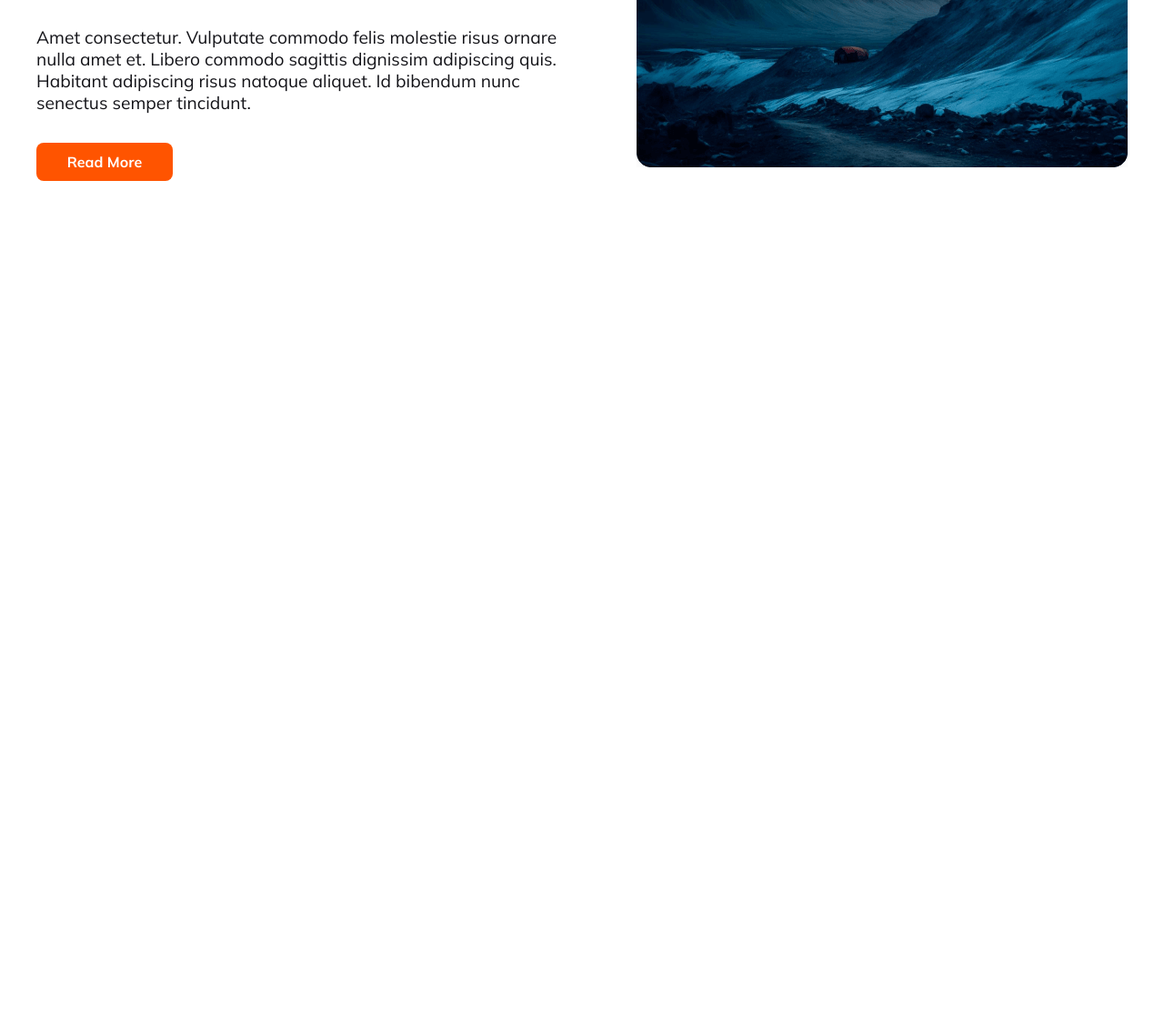
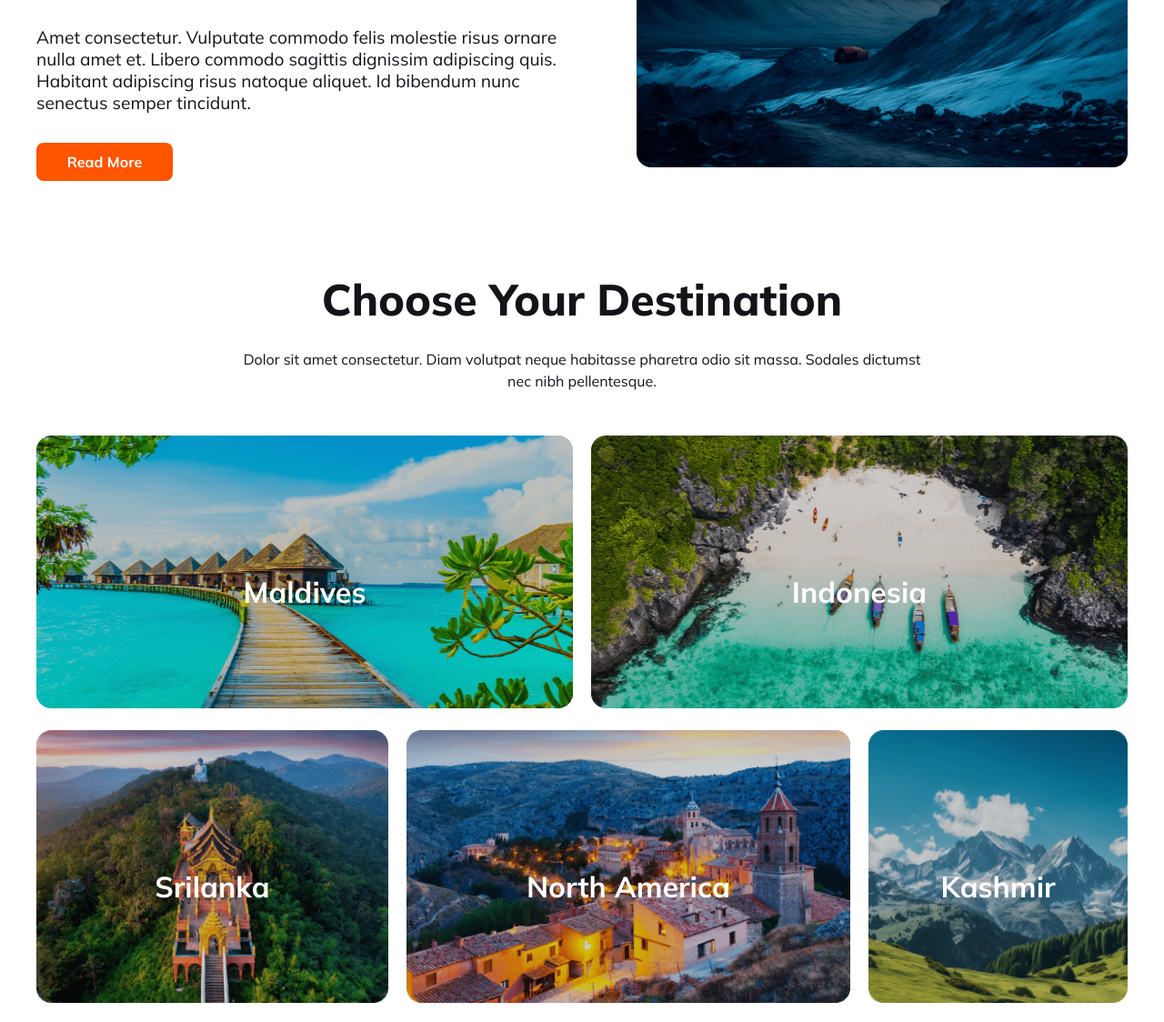
Before and after one commit to developernagor/hero-travel, a plain HTML site: page index.html in a window 1280 px wide. Shown: the part 1046-2170 px from the top of the page at 91% size. Before the commit the page ends 1345 px from the top, so only its background shows below. Drawn offline with Linux system fonts and the light colour scheme.

Commit message:
complete destination section

```diff
--- a/index.html
+++ b/index.html
@@ -56,7 +56,7 @@
                     <select name="" id="">
                         <option value="">Select type</option>
                     </select>
-                    <button class="btn-primary"> <i class="fa-solid fa-magnifying-glass"></i> Find Now</button>
+                    <button class="banner-btn"> <i class="fa-solid fa-magnifying-glass"></i> Find Now</button>
 
                 </div>
             </div>
@@ -82,6 +82,106 @@
             </div>
         </section>
         <!-- Popular-Tour section end -->
+
+
+        <!-- Destination section start -->
+        <section class="destination">
+            <div class="destination-content">
+                <h1 class="destination-title">Choose Your Destination</h1>
+                <p class="destination-description">Dolor sit amet consectetur. Diam volutpat neque habitasse pharetra odio sit massa. Sodales dictumst nec nibh pellentesque.</p>
+            </div>
+            <div class="destination-grid">
+
+
+                    <div class="maldives">
+                        <div class="grid-image-1">
+                            <img src="./assets/Images/Rectangle 5.png" alt="">
+                        </div>
+                        <div>
+                            <h3 class="country-name">Maldives</h3>
+                        </div>
+                    </div>
+
+                    <div class="indonesia">
+                        <div class="grid-image-2">
+                            <img src="./assets/Images/Rectangle 8.png" alt="">
+                        </div>
+                        <div>
+                            <h3 class="country-name">Indonesia</h3>
+                        </div>
+                    </div>
+
+
+
+
+
+                    <div class="srilanka">
+                        <div class="grid-image-3">
+                            <img src="./assets/Images/Rectangle 6.png" alt="">
+                        </div>
+                        <div>
+                            <h3 class="country-name">Srilanka</h3>
+                        </div>
+                    </div>
+
+                    <div class="north-america">
+                        <div class="grid-image-4">
+                            <img src="./assets/Images/Rectangle 7.png" alt="">
+                        </div>
+                        <div>
+                            <h3 class="country-name">North America</h3>
+                        </div>
+                    </div>
+
+                    <div class="kashmir">
+                        <div class="grid-image-5">
+                            <img src="./assets/Images/Rectangle 9.png" alt="">
+                        </div>
+                        <div>
+                            <h3 class="country-name">Kashmir</h3>
+                        </div>
+                    </div>
+
+
+
+
+
+                    <div class="bangladesh">
+                        <div class="grid-image-6">
+                            <img src="./assets/Images/Rectangle 11.png" alt="">
+                        </div>
+                        <div>
+                            <h3 class="country-name">Bangladesh</h3>
+                        </div>
+                    </div>
+
+                    <div class="bandarban">
+                        <div class="grid-image-7">
+                            <img src="./assets/Images/Rectangle 10.png" alt="">
+                        </div>
+                        <div>
+                            <h3 class="country-name">Bandarban</h3>
+                        </div>
+                    </div>
+
+
+
+
+
+
+
+
+
+
+
+
+
+
+
+
+            </div>
+        </section>
+        <!-- Destination section end -->
     </main>
     <!-- Main Section End -->
 
--- a/responsive.css
+++ b/responsive.css
@@ -2,8 +2,9 @@
 @media screen and (max-width:576px) {
     body{
         max-width: 576px;
+        margin: 0 auto;
+    }
 
-    }
 
     /* Header responsive */
     header{
@@ -48,8 +49,15 @@ select, input{
     width: 100%;
 
 }
-.btn-primary{
+.banner-btn{
     width: 100%;
+    font-size: 1rem;
+    font-weight: 700;
+    padding: 0.7rem;
+    color: #fff;
+    background-color: #FF5400;
+    border: none;
+    border-radius: 8px;
 }
 
 /* Popular tour responsive */
@@ -62,6 +70,9 @@ select, input{
 .btn-primary{
     width: 150px;
 }
+.popular-tour-image{
+    width: 100%;
+}
 
 
 
--- a/style.css
+++ b/style.css
@@ -34,8 +34,6 @@ body{
     background-color: #FF5400;
     border: none;
     border-radius: 8px;
-
-
 }
 .text-center{
     text-align: center;
@@ -58,6 +56,12 @@ body{
 
 /* Header Section styles start */
 /* header{
+    display: none;
+} */
+/* .banner{
+    display: none;
+} */
+/* .popular-tour{
     display: none;
 } */
 
@@ -120,16 +124,29 @@ body{
     border-radius: 8px;
 }
 input, select{
-    width: 150px;
+    width: 25%;
     font-size: 1rem;
     font-weight: 400;
-    padding: 0.7rem;
+    padding: 1rem;
     color: rgba(19,19,24,0.5);
     background-color: #FFF;
     border: none;
     border-radius: 8px;
+}
 
+.banner-btn{
+    width: 25%;
+    border-radius: 8px;
+    border: none;
+    font-size: 1rem;
+    background-color: #FF5400;
+    color: #fff;
+    padding: 1rem;
 
+}
+.banner-btn .fa-magnifying-glass{
+    font-size: 1.3rem;
+    padding-right: 10px;
 }
 
 
@@ -165,3 +182,94 @@ input, select{
     padding-bottom: 2rem;
     line-height: 1.5rem;
 }
+
+/* Destination section styles start */
+.destination{
+    /* width: 700px; */
+    text-align: center;
+    margin: 0 auto;
+}
+.destination-content {
+    width: 750px;
+    margin: 0 auto;
+}
+.destination-title{
+    font-size: 3rem;
+    font-weight: 800;
+    color: #131318;
+    padding-bottom: 1.5rem;
+}
+.destination-description{
+    font-size: 1rem;
+    font-weight: 400;
+    color: #131318;
+    padding-bottom: 3rem;
+    line-height: 1.5rem;
+}
+
+.destination-grid{
+    display: grid;
+    grid-template-columns: repeat(12, 1fr);
+    grid-template-rows: repeat(12, 1fr);
+    grid-gap: 20px;
+    height: 1200px;
+
+}
+.maldives{
+    grid-column: 1 / span 6;
+    /* grid-row: 1 / span 4; */
+}
+.indonesia{
+    grid-column: 7 / span 6;
+    /* grid-row: 1 / span 4; */
+}
+.srilanka{
+    grid-column: 1 / span 4;
+    /* grid-row: 5 / span 4; */
+}
+.north-america{
+    grid-column: 5 / span 5;
+    /* grid-row: 5 / span 4; */
+}
+.kashmir{
+    grid-column: 10 / span 3;
+    /* grid-row: 5 / span 4; */
+}
+.bangladesh{
+    grid-column: 1 / span 7;
+    /* grid-row: 9 / span 4; */
+}
+.bandarban{
+    grid-column: 8 / span 5;
+    /* grid-row: 9 / span 4; */
+}
+
+.destination-grid img {
+    width: 100%;
+    height: 300px;
+
+}
+
+
+.maldives,
+.indonesia,
+.srilanka,
+.north-america,
+.kashmir,
+.bangladesh,
+.bandarban{
+    position: relative;
+}
+.country-name {
+    position: absolute;
+    /* left: 50%; */
+    top: 50%;
+    width: 100%;
+    color: #FFF;
+    font-size: 2rem;
+}
+
+
+
+
+/* Destination section styles end */
```
